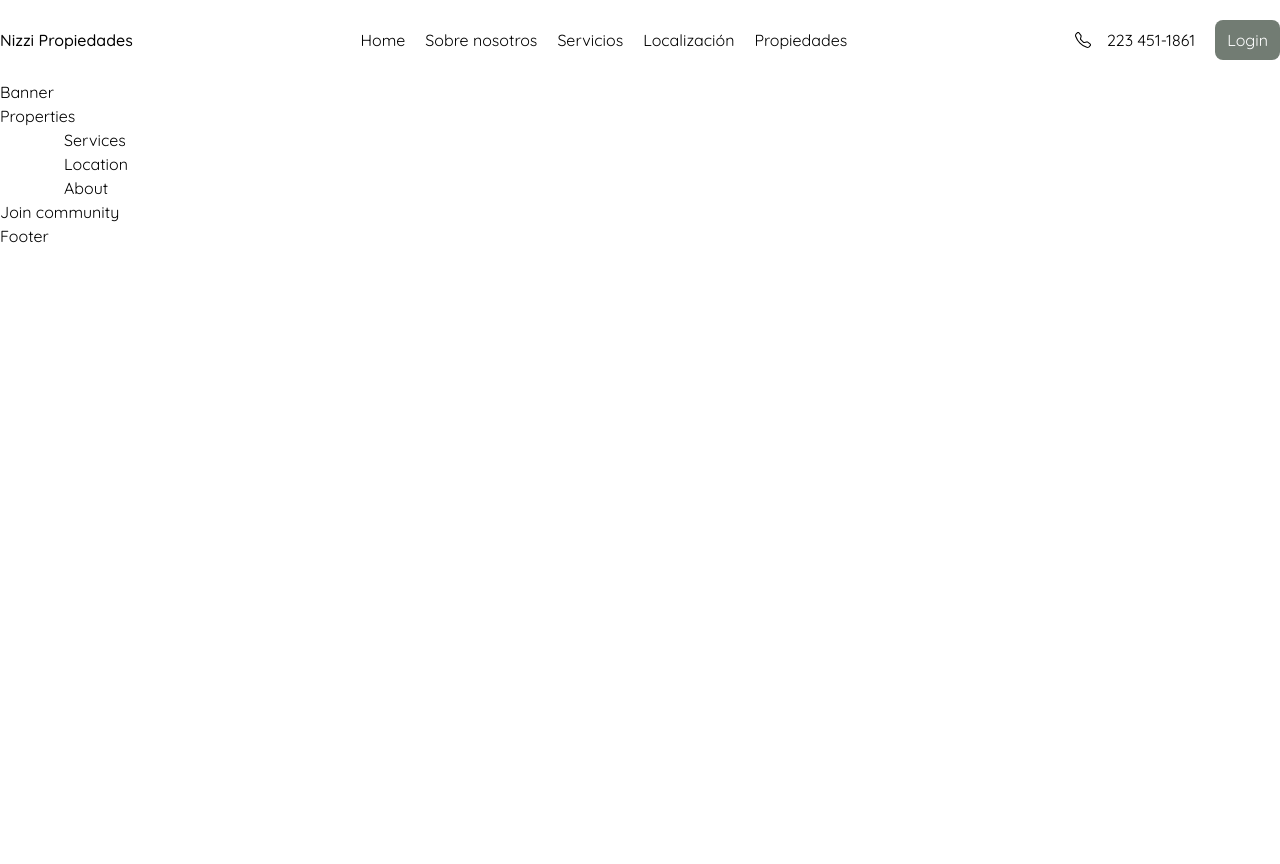
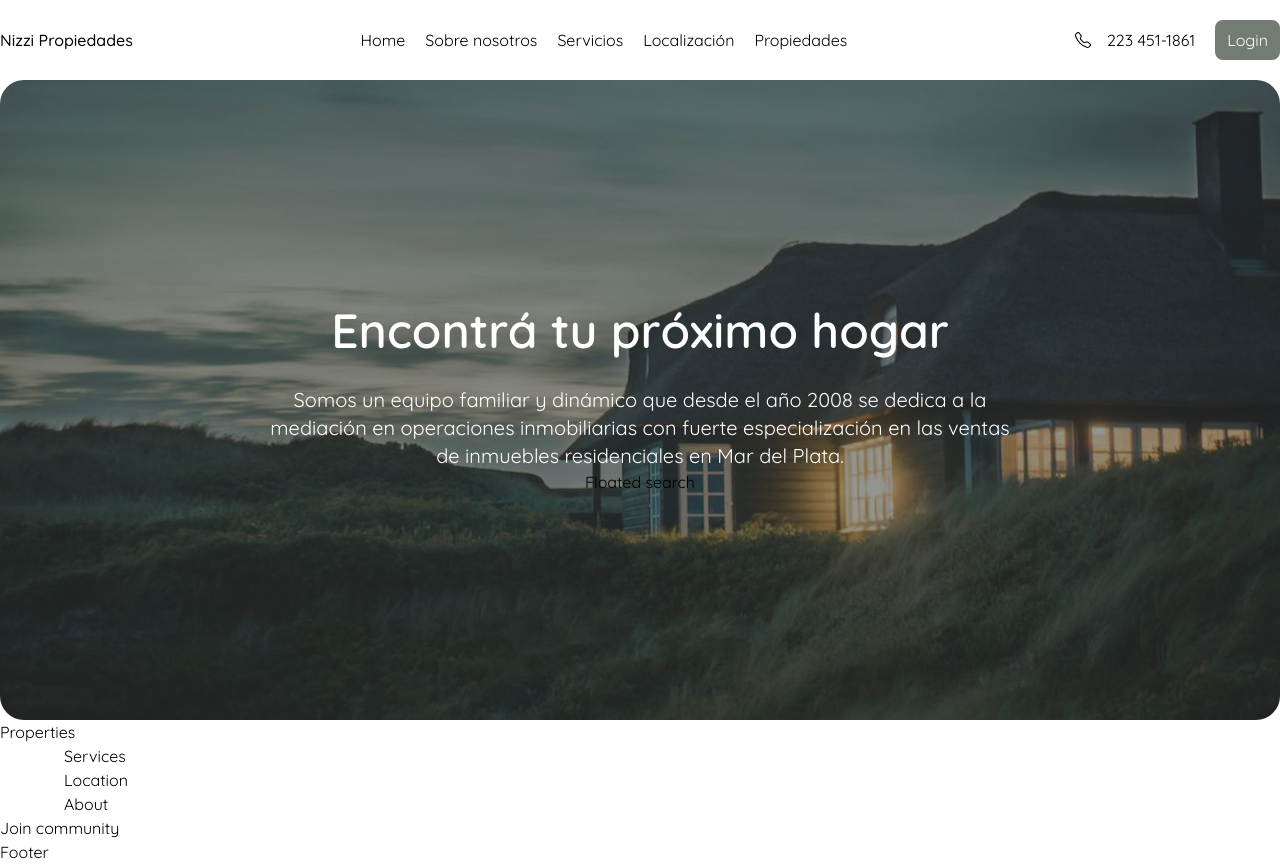
Before and after one commit to andresfernandez89/real-estate-nextjs, a Next.js app: page / in a window 1280 px wide. Before the commit the page ends 800 px from the top, so only its background shows below. Built offline with nearby package versions, Linux system fonts and the light colour scheme.

Commit message:
feat: create Banner component

```diff
--- a/src/components/Banner/Banner.tsx
+++ b/src/components/Banner/Banner.tsx
@@ -1,3 +1,20 @@
+import { FloatedSearch } from "../FloatedSearch";
+
 export function Banner() {
-  return <p>Banner</p>;
+  return (
+    <div className="container relative mx-auto">
+      <div className="relative flex min-h-[80vh] flex-col items-center rounded-3xl bg-banner bg-cover bg-center bg-no-repeat pt-20 md:justify-center md:pt-0">
+        <div className="max-w-3xl text-center text-white">
+          <h2 className="text-5xl font-semibold">Encontrá tu próximo hogar</h2>
+          <p className="mt-2 text-xl md:mt-8">
+            Somos un equipo familiar y dinámico que desde el año 2008 se dedica
+            a la mediación en operaciones inmobiliarias con fuerte
+            especialización en las ventas de inmuebles residenciales en Mar del
+            Plata.
+          </p>
+        </div>
+        <FloatedSearch />
+      </div>
+    </div>
+  );
 }
```
